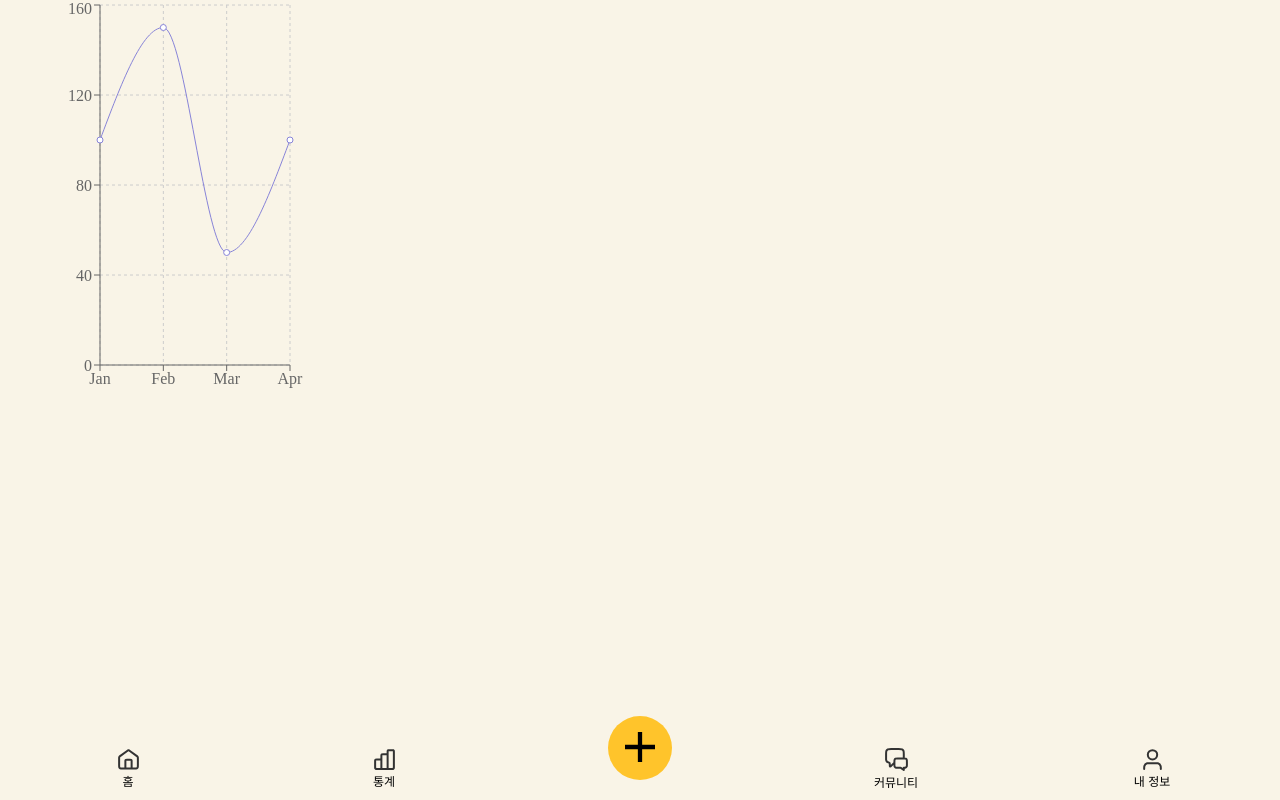
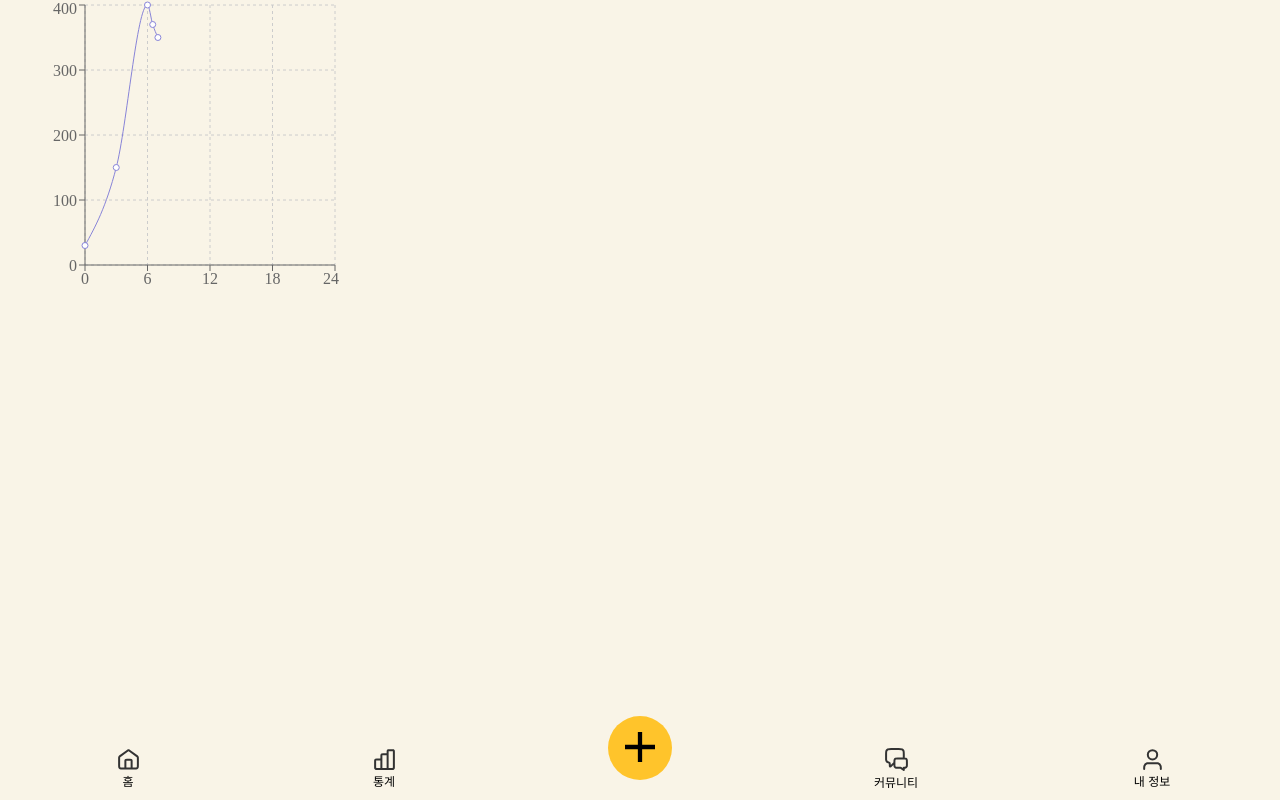
Before and after one commit to coffein-doctor/MST, a Next.js app in the folder mst/: page /stats in a window 1280 px wide. Built offline with nearby package versions, Linux system fonts and the light colour scheme.

Commit message:
[FEAT] stats 페이지에 사용할 그래프 초안 완성

```diff
--- a/mst/src/components/Stats/StatsGraph.tsx
+++ b/mst/src/components/Stats/StatsGraph.tsx
@@ -7,30 +7,42 @@ import {
   CartesianGrid,
   Tooltip,
   Legend,
+  ResponsiveContainer,
 } from "recharts";
 
 function StatsGraph() {
   const data = [
-    { name: "Jan", pv: 100 },
-    { name: "Feb", pv: 150 },
-    { name: "Mar", pv: 50 },
-    { name: "Apr", pv: 100 },
+    { time: "0", pv: 30 },
+    { time: "3", pv: 150 },
+    { time: "6", pv: 400 },
+    { time: "6.5", pv: 370 },
+    { time: "7", pv: 350 },
+    { time: "12" },
+    { time: "18" },
+    { time: "24" },
   ];
 
+  // const xAxisTicks = ["6", "12", "18", "24"];
+  // const interval = Math.floor(data.length / (xAxisTicks.length - 1));
+
   return (
+    <ResponsiveContainer width={320} height={300}>
       <LineChart
-      width={300}
-      height={400}
         data={data}
-      margin={{ top: 5, right: 30, left: 20, bottom: 5 }}
+        // margin={{ top: 5, right: 30, left: 20, bottom: 5 }}
       >
         <CartesianGrid strokeDasharray="3 3" />
-      <XAxis dataKey="name" />
+        <XAxis
+          dataKey="time"
+          type="number" // 숫자로 설정
+          domain={[0, 24]}
+        />
         <YAxis />
         <Tooltip />
         {/* <Legend /> */}
         <Line type="monotone" dataKey="pv" stroke="#8884d8" />
       </LineChart>
+    </ResponsiveContainer>
   );
 }
 
```
Lines whose indentation alone changed are shown as unchanged.
